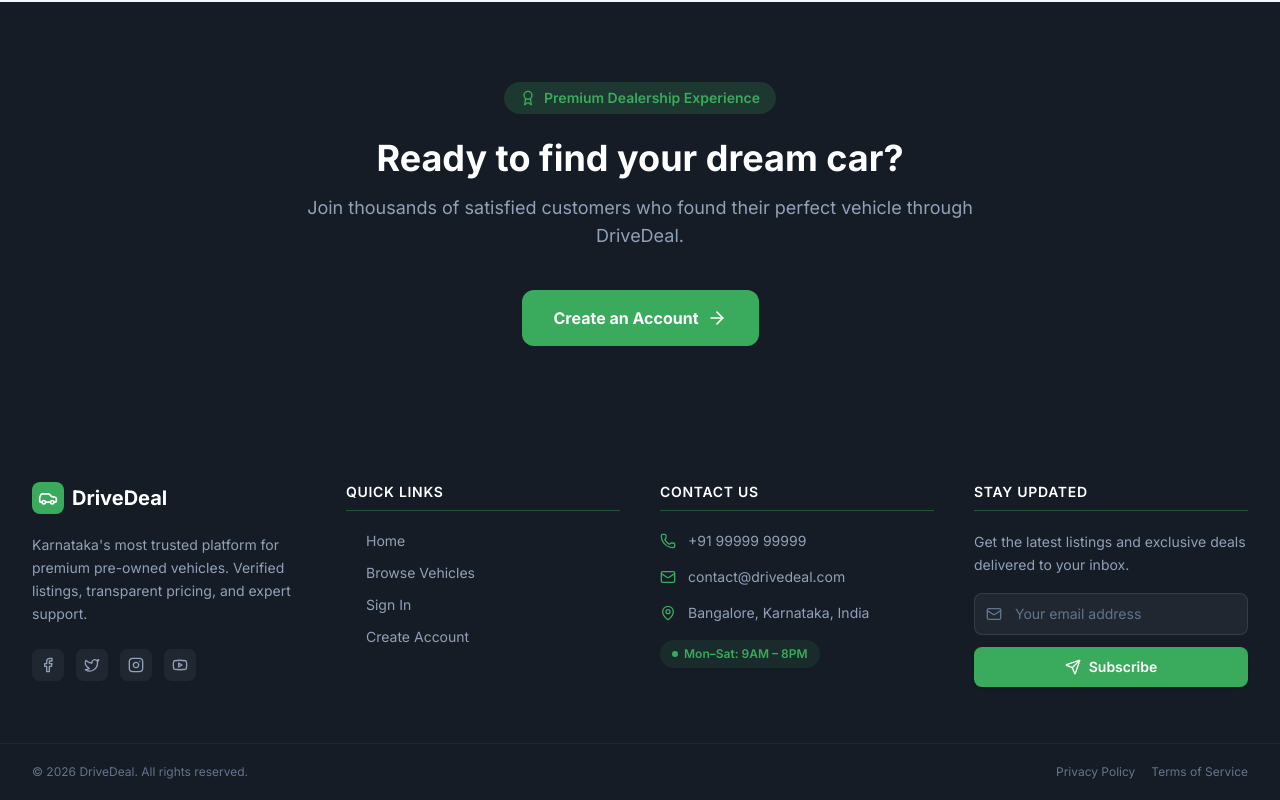
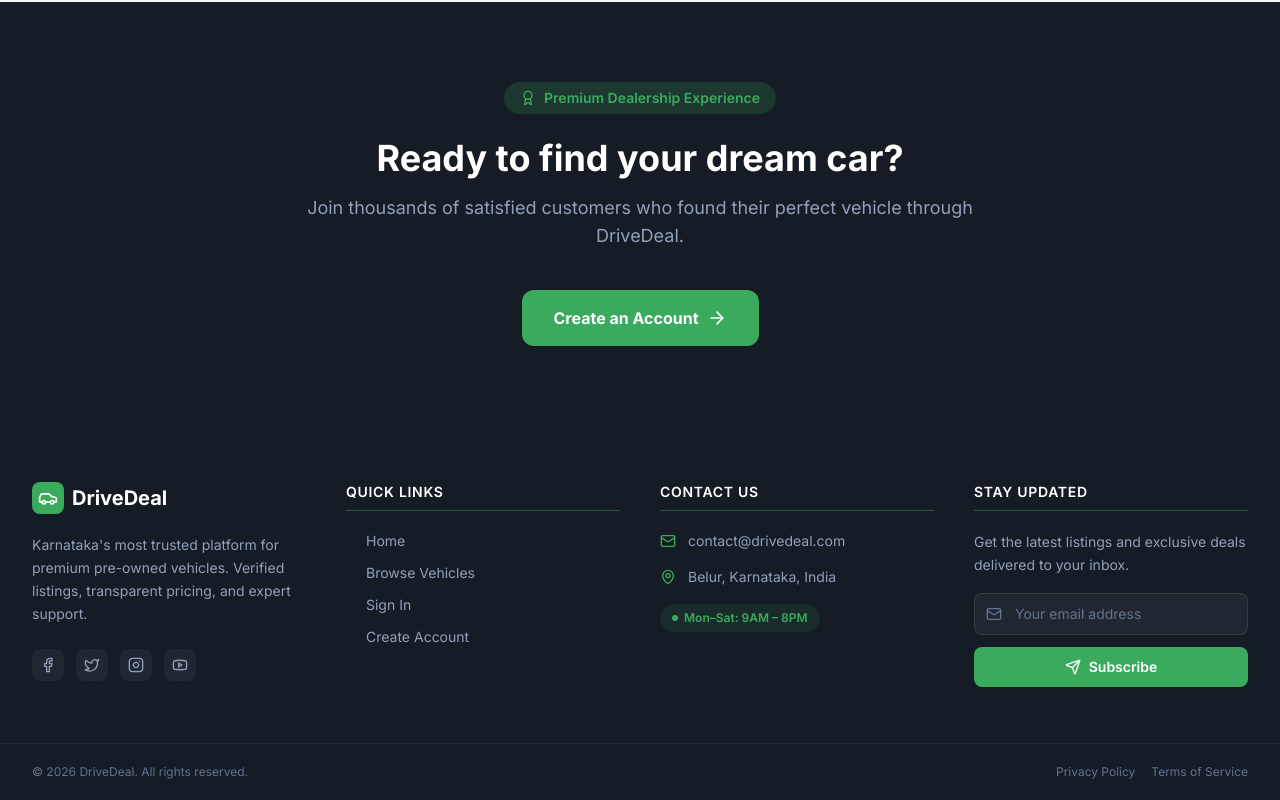
Before and after one commit to SyedArsalan3164/drivedeal, a Next.js app in the folder frontend/: page / in a window 1280 px wide. Shown: the part 2130-2930 px from the top of the page. Built offline with nearby package versions, Linux system fonts and the light colour scheme; no server answers.

Commit message:
Update contact location

```diff
--- a/frontend/src/components/Footer.tsx
+++ b/frontend/src/components/Footer.tsx
@@ -95,12 +95,7 @@ export const Footer = () => {
               Contact Us
             </h4>
             <ul className="space-y-4">
-              <li className="flex items-start gap-3 text-sm">
-                <Phone className="h-4 w-4 text-[#3aab5c] mt-0.5 flex-shrink-0" />
-                <a href={`tel:${process.env.NEXT_PUBLIC_DEALER_PHONE}`} className="hover:text-white transition-colors">
-                  {process.env.NEXT_PUBLIC_DEALER_PHONE || '+91 99999 99999'}
-                </a>
-              </li>
+
               <li className="flex items-start gap-3 text-sm">
                 <Mail className="h-4 w-4 text-[#3aab5c] mt-0.5 flex-shrink-0" />
                 <a href={`mailto:${process.env.NEXT_PUBLIC_DEALER_EMAIL || 'contact@drivedeal.com'}`} className="hover:text-white transition-colors break-all">
@@ -109,7 +104,7 @@ export const Footer = () => {
               </li>
               <li className="flex items-start gap-3 text-sm">
                 <MapPin className="h-4 w-4 text-[#3aab5c] mt-0.5 flex-shrink-0" />
-                <span>Bangalore, Karnataka, India</span>
+                <span>Belur, Karnataka, India</span>
               </li>
               <li className="mt-2">
                 <span className="inline-flex items-center gap-1.5 text-xs font-semibold text-[#3aab5c] bg-[#3aab5c]/10 px-3 py-1.5 rounded-full">
```
